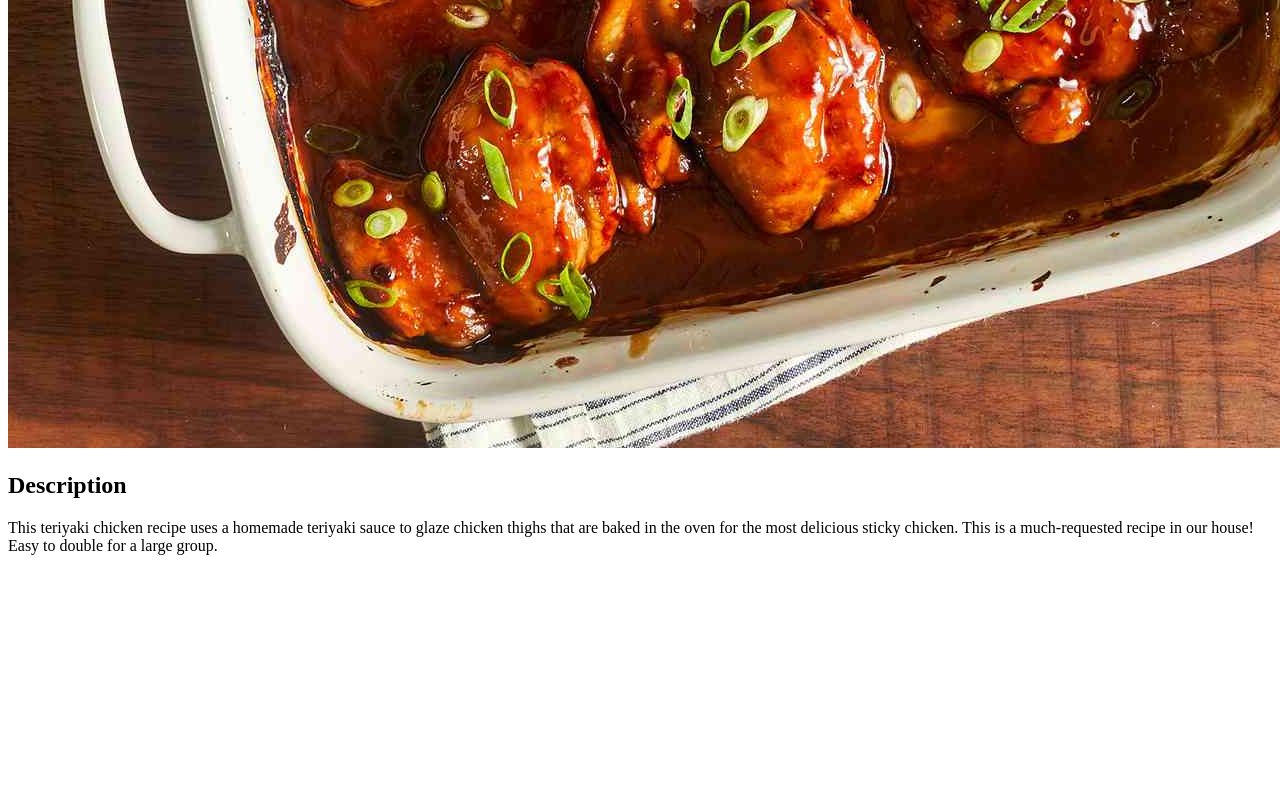
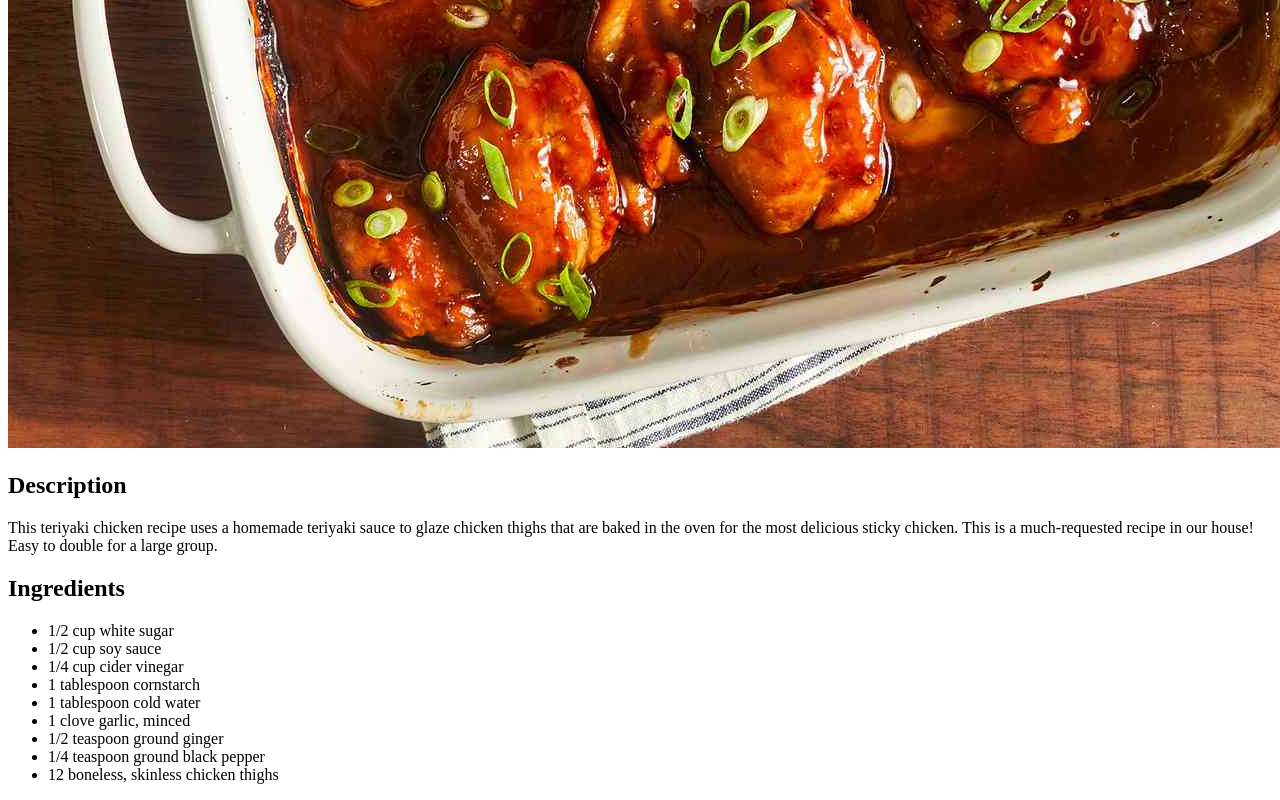
Before and after one commit to nicolasgsantana/odin-recipes, a plain HTML site: page recipes/baked-teriyaki-chicken.html in a window 1280 px wide. Shown: the part 632-1432 px from the top of the page. Before the commit the page ends 1203 px from the top, so only its background shows below. Drawn offline with Linux system fonts and the light colour scheme.

Commit message:
Add ingredients section

```diff
--- a/recipes/baked-teriyaki-chicken.html
+++ b/recipes/baked-teriyaki-chicken.html
@@ -14,6 +14,19 @@
   <p>This teriyaki chicken recipe uses a homemade teriyaki sauce to glaze chicken thighs that are baked in the oven for
     the most delicious sticky chicken. This is a much-requested recipe in our house! Easy to double for a large group.
   </p>
+
+  <h2>Ingredients</h2>
+  <ul>
+    <li>1/2 cup white sugar</li>
+    <li>1/2 cup soy sauce</li>
+    <li>1/4 cup cider vinegar</li>
+    <li>1 tablespoon cornstarch</li>
+    <li>1 tablespoon cold water</li>
+    <li>1 clove garlic, minced</li>
+    <li>1/2 teaspoon ground ginger</li>
+    <li>1/4 teaspoon ground black pepper</li>
+    <li>12 boneless, skinless chicken thighs</li>
+  </ul>
 </body>
 
 </html>
```
